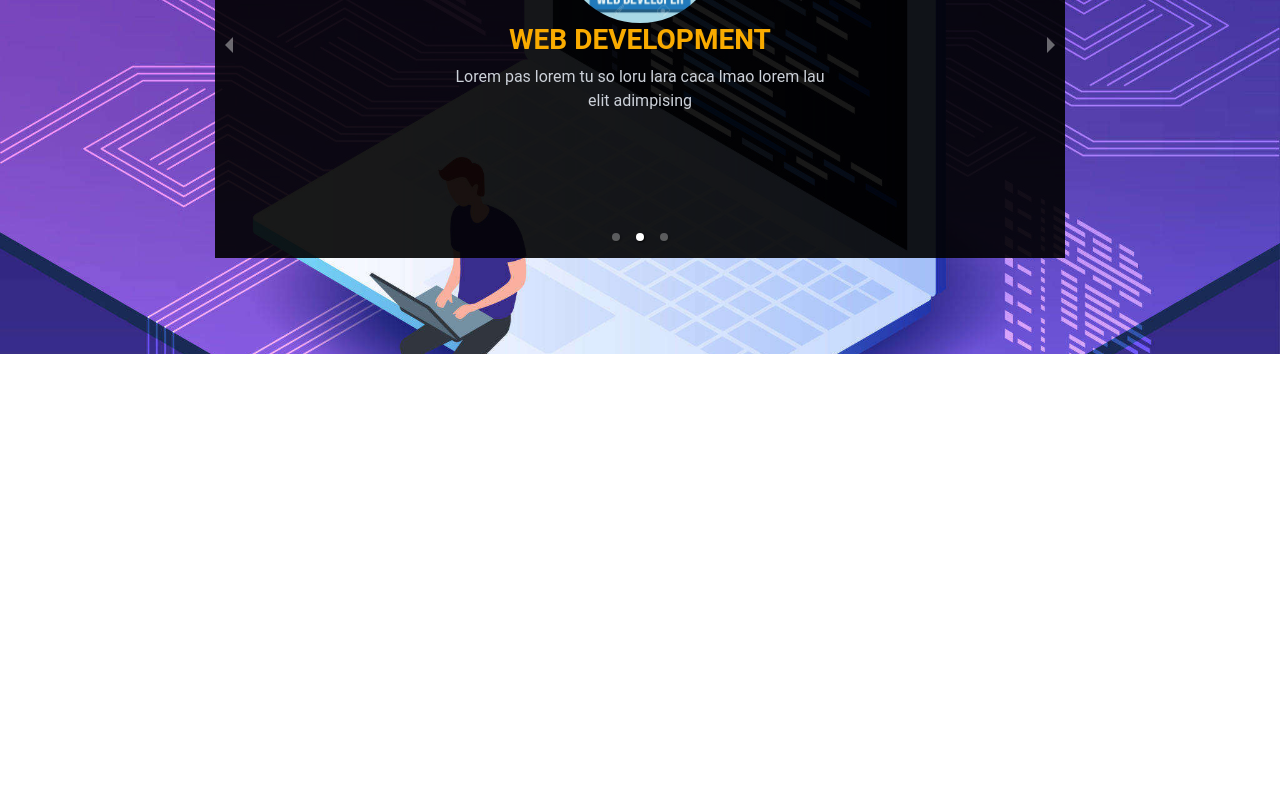
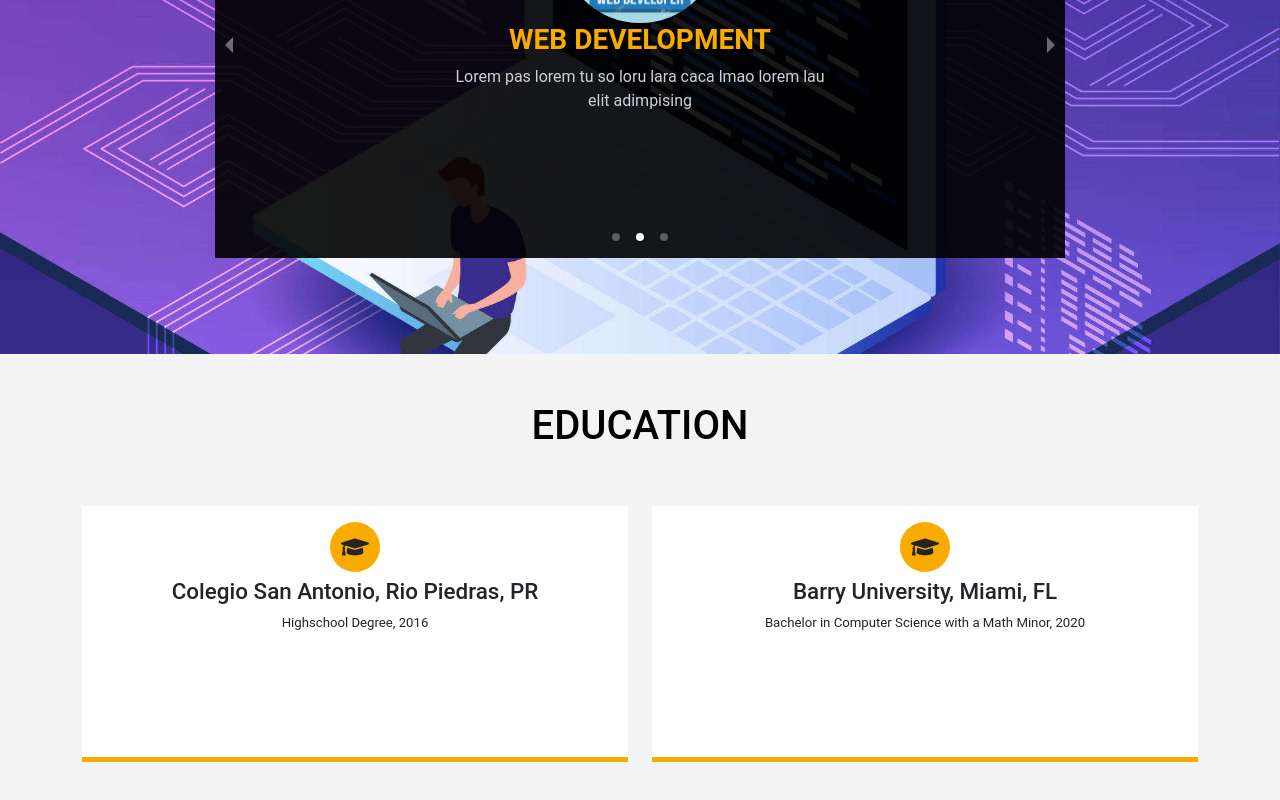
Before and after one commit to alejandro1perez/resume-website, a React (Create React App) app: page / in a window 1280 px wide. Shown: the part 1416-2216 px from the top of the page. Before the commit the page ends 1770 px from the top, so only its background shows below. Built offline with nearby package versions, Linux system fonts and the light colour scheme.

Commit message:
Education

```diff
--- a/src/App.js
+++ b/src/App.js
@@ -4,6 +4,7 @@ import Navbar from "./components/Navbar";
 import Header from "./components/Header";
 import AboutMe from "./components/AboutMe";
 import Skills from "./components/Skills";
+import Education from "./components/Education";
 
 function App() {
   return (
@@ -12,6 +13,7 @@ function App() {
       <Header />
       <AboutMe />
       <Skills />
+      <Education />
     </>
   );
 }
--- /dev/null
+++ b/src/components/Education.js
@@ -0,0 +1,37 @@
+import React from "react";
+import { FontAwesomeIcon } from "@fortawesome/react-fontawesome";
+import { faFacebookF, faGoogle } from "@fortawesome/free-brands-svg-icons";
+import { faGraduationCap } from "@fortawesome/free-solid-svg-icons";
+const Education = () => {
+    return (
+        <div id="education" className="education">
+            <h1 className="py-5">Education</h1>
+                <div className="container">
+                    <div className="row">
+                        <div className="col-lg-6 col-md-6 col-sm-4">
+                            <div className="box">
+                                <div className="circle">
+                                    <FontAwesomeIcon className="icon" icon={faGraduationCap} size="2x" />
+                                </div>
+                                <h3>Colegio San Antonio, Rio Piedras, PR</h3>
+                                <p>Highschool Degree, 2016</p>
+                            </div>
+                        </div>
+                        <div className="col-lg-6 col-md-6 col-sm-6">
+                            <div className="box">
+                            <div className="circle">
+                                <FontAwesomeIcon className="icon" icon={faGraduationCap} size="2x" />
+                            </div>
+                                <h3>Barry University, Miami, FL</h3>
+                                <p>Bachelor in Computer Science with a Math Minor, 2020</p>
+                            </div>
+                        </div>
+                    </div>
+                </div>
+            </div>
+
+
+    )
+}
+
+export default Education
```
